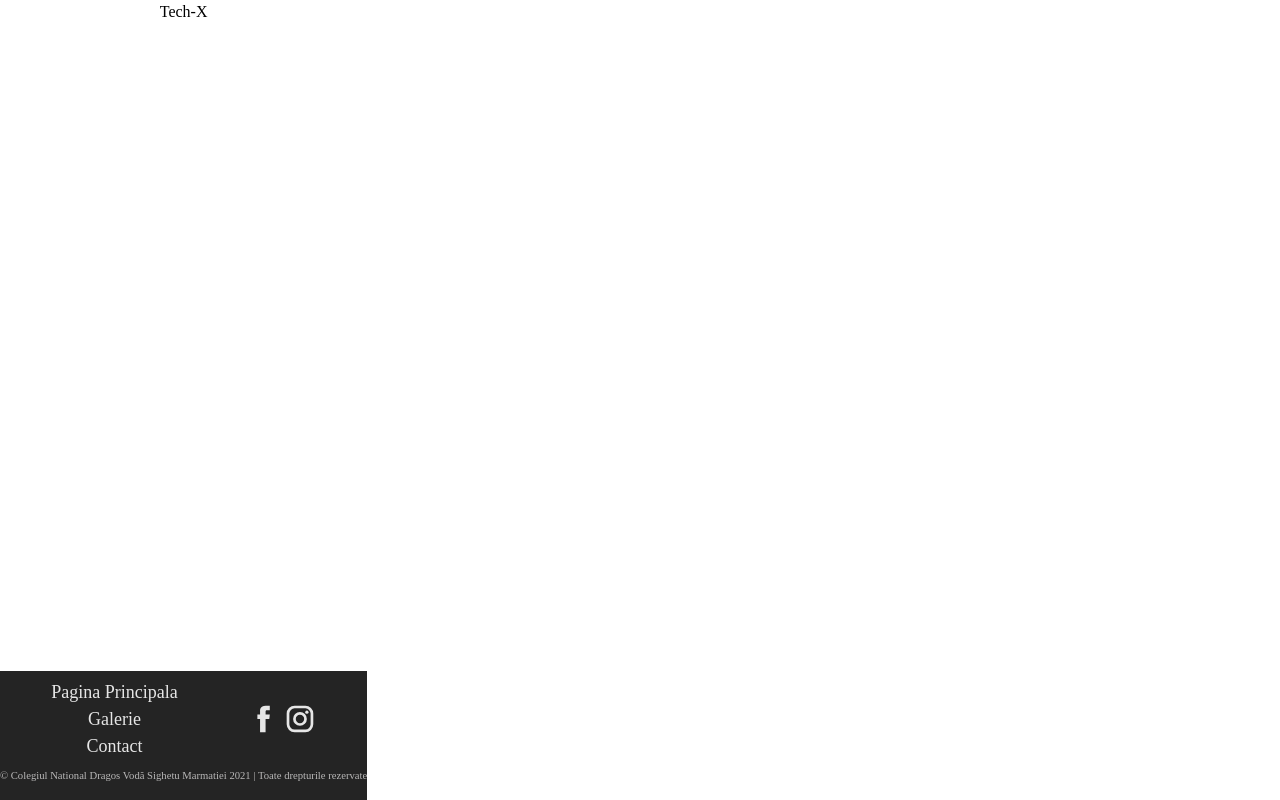
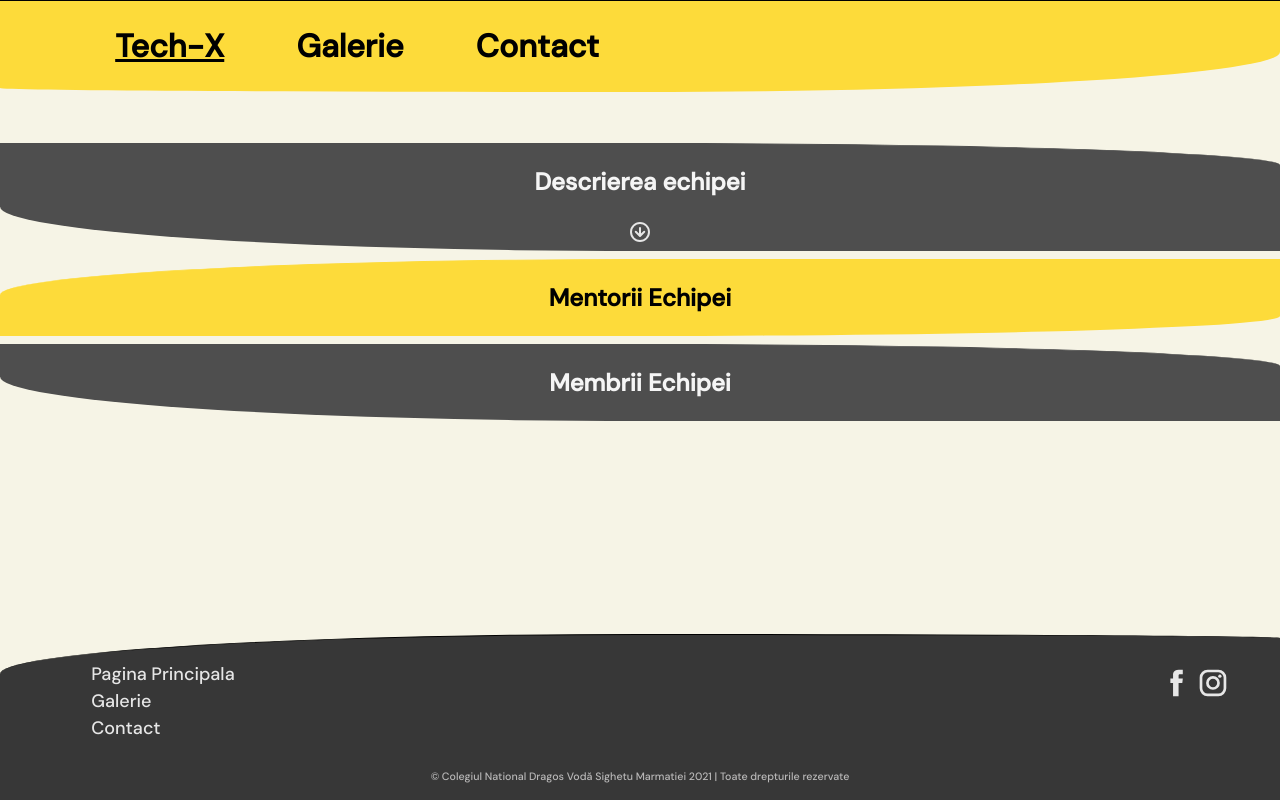
Before and after one commit to Iuura/siteTechX-rework, a plain HTML site: page index.html in a window 1280 px wide. Drawn offline with Linux system fonts and the light colour scheme.

Commit message:
Styling si descriere

```diff
--- a/contact.html
+++ b/contact.html
@@ -1,34 +1,85 @@
 <!DOCTYPE html>
 <html lang="ro">
   <head>
-    <meta charset="UTF-8">
-    <link rel="stylesheet" href="/css/style.css">
-    <meta http-equiv="X-UA-Compatible" content="ie=edge">
-    <meta name="description" content="Pagina echipei de robotica Tech-X, Colegiul National Dragos Vodă Sighetu Marmatiei">
-    <meta name="viewport" content="width=device-width, initial-scale=1.0">
-    <meta name="author" content='sipandrei'>
-    <link rel="shortcut icon" href="" type="image/x-icon">
-    <meta name="copyright" content="Colegiul National Dragos Voda Sighetu Marmatiei">
+    <meta charset="UTF-8" />
+    <link rel="stylesheet" href="/css/style.css" />
+    <meta http-equiv="X-UA-Compatible" content="ie=edge" />
+    <meta
+      name="description"
+      content="Pagina echipei de robotica Tech-X, Colegiul National Dragos Vodă Sighetu Marmatiei"
+    />
+    <meta name="viewport" content="width=device-width, initial-scale=1.0" />
+    <meta name="author" content="sipandrei" />
+    <link rel="shortcut icon" href="" type="image/x-icon" />
+    <link rel="preconnect" href="https://fonts.gstatic.com" />
+    <link
+      href="https://fonts.googleapis.com/css2?family=DM+Sans:wght@500&family=Quicksand:wght@500&display=swap"
+      rel="stylesheet"
+    />
+    <meta
+      name="copyright"
+      content="Colegiul National Dragos Voda Sighetu Marmatiei"
+    />
     <title>Echipa Tech-X</title>
   </head>
   <body>
     <header>
-        <center>Tech-X</center>
+      <h1 id="pagini">
+        <a href="/index.html">Tech-X</a>
+        <a href="/galerie.html">Galerie</a>
+        <a href="contact.html" style="text-decoration: underline">Contact</a>
+      </h1>
     </header>
     <main></main>
     <footer>
       <div id="continutFooter">
-            <div id='linkuri'>
-                <center> <a href="index.html" class="linkFooter">Pagina Principala</a> <br>
-                <a href="galerie.html" class="linkFooter">Galerie</a> <br>
-                <a href="contact.html" class="linkFooter">Contact</a> </center>
+        <div id="linkuri">
+          <ul>
+            <li><a href="index.html">Pagina Principala</a></li>
+            <li><a href="galerie.html">Galerie</a></li>
+            <li><a href="contact.html">Contact</a></li>
+          </ul>
         </div>
         <aside>
-                <a href="https://www.facebook.com/techx.cndv"><svg xmlns="http://www.w3.org/2000/svg" viewBox="-7 -2 24 24" width="32" height="32" preserveAspectRatio="xMinYMin" class="icon__icon"><path d="M2.046 3.865v2.748H.032v3.36h2.014v9.986H6.18V9.974h2.775s.26-1.611.386-3.373H6.197V4.303c0-.343.45-.805.896-.805h2.254V0H6.283c-4.34 0-4.237 3.363-4.237 3.865z"></path></svg></a>
-                <a href='https://www.instagram.com/tech_x.cndv/'><svg xmlns="http://www.w3.org/2000/svg" viewBox="-2 -2 24 24" width="32" height="32" preserveAspectRatio="xMinYMin" class="icon__icon"><path d="M14.017 0h-8.07A5.954 5.954 0 0 0 0 5.948v8.07a5.954 5.954 0 0 0 5.948 5.947h8.07a5.954 5.954 0 0 0 5.947-5.948v-8.07A5.954 5.954 0 0 0 14.017 0zm3.94 14.017a3.94 3.94 0 0 1-3.94 3.94h-8.07a3.94 3.94 0 0 1-3.939-3.94v-8.07a3.94 3.94 0 0 1 3.94-3.939h8.07a3.94 3.94 0 0 1 3.939 3.94v8.07z"></path><path d="M9.982 4.819A5.17 5.17 0 0 0 4.82 9.982a5.17 5.17 0 0 0 5.163 5.164 5.17 5.17 0 0 0 5.164-5.164A5.17 5.17 0 0 0 9.982 4.82zm0 8.319a3.155 3.155 0 1 1 0-6.31 3.155 3.155 0 0 1 0 6.31z"></path><circle cx="15.156" cy="4.858" r="1.237"></circle></svg></a>
+          <a href="https://www.facebook.com/techx.cndv"
+            ><svg
+              xmlns="http://www.w3.org/2000/svg"
+              viewBox="-7 -2 24 24"
+              width="32"
+              height="32"
+              preserveAspectRatio="xMinYMin"
+              class="icon__icon"
+            >
+              <path
+                d="M2.046 3.865v2.748H.032v3.36h2.014v9.986H6.18V9.974h2.775s.26-1.611.386-3.373H6.197V4.303c0-.343.45-.805.896-.805h2.254V0H6.283c-4.34 0-4.237 3.363-4.237 3.865z"
+              ></path></svg
+          ></a>
+          <a href="https://www.instagram.com/tech_x.cndv/"
+            ><svg
+              xmlns="http://www.w3.org/2000/svg"
+              viewBox="-2 -2 24 24"
+              width="32"
+              height="32"
+              preserveAspectRatio="xMinYMin"
+              class="icon__icon"
+            >
+              <path
+                d="M14.017 0h-8.07A5.954 5.954 0 0 0 0 5.948v8.07a5.954 5.954 0 0 0 5.948 5.947h8.07a5.954 5.954 0 0 0 5.947-5.948v-8.07A5.954 5.954 0 0 0 14.017 0zm3.94 14.017a3.94 3.94 0 0 1-3.94 3.94h-8.07a3.94 3.94 0 0 1-3.939-3.94v-8.07a3.94 3.94 0 0 1 3.94-3.939h8.07a3.94 3.94 0 0 1 3.939 3.94v8.07z"
+              ></path>
+              <path
+                d="M9.982 4.819A5.17 5.17 0 0 0 4.82 9.982a5.17 5.17 0 0 0 5.163 5.164 5.17 5.17 0 0 0 5.164-5.164A5.17 5.17 0 0 0 9.982 4.82zm0 8.319a3.155 3.155 0 1 1 0-6.31 3.155 3.155 0 0 1 0 6.31z"
+              ></path>
+              <circle cx="15.156" cy="4.858" r="1.237"></circle></svg
+          ></a>
         </aside>
       </div>
-        <center id="copyright"><small> © Colegiul National Dragos Vodă Sighetu Marmatiei 2021 | Toate drepturile rezervate</small></center>
+      <center id="copyright">
+        <small>
+          © Colegiul National Dragos Vodă Sighetu Marmatiei 2021 | Toate
+          drepturile rezervate</small
+        >
+      </center>
     </footer>
+    <script src="main.js"></script>
   </body>
 </html>
--- a/css/style.css
+++ b/css/style.css
@@ -1,21 +1,39 @@
-body{
+.ascuns {
+  display: none;
+}
+
+html {
+  overflow-y: scroll;
+  overflow-x: hidden;
+  background-color: #f6f4e6;
+}
+body {
   color: black;
   line-height: 1.5;
   margin: 0%;
   height: 100vh;
-    width: fit-content;
-    overflow: auto;
+  width: 100vw;
   display: grid;
   grid-template-rows: auto 10fr auto;
+  font-family: "DM sans", "Segoe UI", Tahoma, Geneva, Verdana, sans-serif;
+  position: absolute;
 }
-footer{
+footer {
   display: grid;
-    background-color: rgb(36, 36, 36);
+  background-color: rgb(55, 55, 55);
+  border-top: solid 1px black;
+  border-radius: 100%/10vh 1vh 0 0;
 }
-svg{
+header {
+  background-color: #fddb3a;
+  border-top: solid 1px black;
+  border-radius: 100%/0 0 10vh 1vh;
+  margin-bottom: 4vw;
+}
+svg {
   fill: rgb(230, 230, 230);
 }
-aside{
+aside {
   margin-top: 4vh;
   display: inline;
   width: auto;
@@ -23,7 +41,7 @@ aside{
   float: right;
   margin-right: 4vw;
 }
-#copyright{
+#copyright {
   margin-bottom: 2vh;
   width: 100%;
   color: rgb(185, 184, 184);
@@ -31,14 +49,65 @@ aside{
   display: grid;
   align-items: center;
 }
-#linkuri{
+#linkuri {
   display: inline-block;
   grid-row: 1/2;
   margin: 1vh;
   margin-left: 4vw;
   font-size: large;
 }
-.linkFooter{
-    color: rgb(230, 230, 230);
+a {
   text-decoration: none;
 }
+#linkuri li,
+#linkuri a {
+  color: rgb(230, 230, 230);
+  list-style-type: none;
+}
+main {
+  display: -webkit-box;
+  display: -moz-box;
+  display: -ms-flexbox;
+  display: -webkit-flex;
+  display: flex;
+  flex-direction: column;
+  flex-wrap: wrap;
+}
+main div {
+  margin-bottom: 1vh;
+}
+#descriere p,
+.membru p,
+.membruR p {
+  text-align: justify;
+  margin-left: 3vw;
+  margin-right: 4vw;
+}
+#pagini {
+  margin-left: 4vw;
+}
+header h1 a {
+  color: black;
+  margin-left: 5vw;
+}
+header h1 a:hover {
+  text-decoration: underline wavy;
+}
+.extindere {
+  cursor: pointer;
+}
+.intunecat {
+  background-color: #4e4e4e;
+  color: whitesmoke;
+  border-top: solid 1px #4e4e4e;
+  border-radius: 90%/0vh 5vh 0vh 10vh;
+}
+.galbui {
+  background-color: #fddb3a;
+  color: black;
+  border-top: solid 1px #fddb3a;
+  border-radius: 100%/9vh 0vh 5vh 0vh;
+}
+
+#mentori {
+}
--- a/index.html
+++ b/index.html
@@ -1,34 +1,125 @@
 <!DOCTYPE html>
 <html lang="ro">
   <head>
-    <meta charset="UTF-8">
-    <link rel="stylesheet" href="/css/style.css">
-    <meta http-equiv="X-UA-Compatible" content="ie=edge">
-    <meta name="description" content="Pagina echipei de robotica Tech-X, Colegiul National Dragos Vodă Sighetu Marmatiei">
-    <meta name="viewport" content="width=device-width, initial-scale=1.0">
-    <meta name="author" content='sipandrei'>
-    <link rel="shortcut icon" href="" type="image/x-icon">
-    <meta name="copyright" content="Colegiul National Dragos Voda Sighetu Marmatiei">
+    <meta charset="UTF-8" />
+    <link rel="stylesheet" href="/css/style.css" />
+    <meta http-equiv="X-UA-Compatible" content="ie=edge" />
+    <meta
+      name="description"
+      content="Pagina echipei de robotica Tech-X, Colegiul National Dragos Vodă Sighetu Marmatiei"
+    />
+    <meta name="viewport" content="width=device-width, initial-scale=1.0" />
+    <meta name="author" content="sipandrei" />
+    <link rel="shortcut icon" href="" type="image/x-icon" />
+    <link rel="preconnect" href="https://fonts.gstatic.com" />
+    <link
+      href="https://fonts.googleapis.com/css2?family=DM+Sans:wght@500&family=Quicksand:wght@500&display=swap"
+      rel="stylesheet"
+    />
+    <meta
+      name="copyright"
+      content="Colegiul National Dragos Voda Sighetu Marmatiei"
+    />
     <title>Echipa Tech-X</title>
   </head>
   <body>
     <header>
-        <center>Tech-X</center>
+      <h1 id="pagini">
+        <a href="/index.html" style="text-decoration: underline">Tech-X</a>
+        <a href="/galerie.html">Galerie</a>
+        <a href="contact.html">Contact</a>
+      </h1>
     </header>
-    <main></main>
+    <main>
+      <div id="descriere" class="intunecat">
+        <h2><center>Descrierea echipei</center></h2>
+        <p class="deExtins ascuns">
+          Suntem colegi de echipa, colegi de scoala, in parte chiar colegi de
+          clasa, suntem prieteni, dar cel mai important este ca suntem, in felul
+          nostru, o familie - Tech-X. Ca in orice familie, exista si intre noi
+          unele dispute, mai mici sau mai mari, cauzate de stresul pandemic, de
+          presiune si de emotii. Totusi, inafara acestor exceptii, ne intelegem
+          de minune. Sa petrecem timp impreuna, chiar muncind, e placut. Ne
+          place in atelierul nostru, un mic colt de lume unde sa ne adunam, sa
+          mai impartasim unele amintiri, sa ne facem altele noi. Sa stam pur si
+          simplu lucrand in liniste si cu muzica pe fundal, sau sa cantam noi,
+          interpretand piese vechi care trezesc amintiri si ne amuza pe toti,
+          sau cand orele petrecute in atelier se cam aduna si avem nevoie de
+          pauza, gasim mereu cate un joculet sau vreo activitate mai mult sau
+          mai putin iesita din comun pe care sa o punem la cale. Cel putin unul
+          din noi apare mereu cu vreo idee trasnita, pentru ca de ce nu? De ce
+          nu ne-am distra? Cu atat mai mult cu cat jumatate din echipa va
+          absolvi anul acesta. Nu avem de unde sa stim ce se va intampla, poate
+          nu ne v-om mai vedea in aceasta formula, asa ca profitam cat mai putem
+          unii de prezenta celorlalti. Familia Tech-x este, oricum, una de
+          nebuni, dar asta ne face speciali, nebunia fiecaruia, si, cand o gasca
+          de nebuni se intalnesc, ce ar putea iesii daca nu distractie?
+        </p>
+        <center class="extindere">
+          <img src="/poze/arrow-circle-down.svg" alt="extinde" />
+        </center>
+      </div>
+
+      <div id="mentori" class="galbui">
+        <h2><center>Mentorii Echipei</center></h2>
+      </div>
+      <div class="intunecat">
+        <h2>
+          <center>Membrii Echipei</center>
+        </h2>
+        <div class="membru"></div>
+        <div class="membruR"></div>
+      </div>
+    </main>
     <footer>
       <div id="continutFooter">
-            <div id='linkuri'>
-                <center> <a href="index.html" class="linkFooter">Pagina Principala</a> <br>
-                <a href="galerie.html" class="linkFooter">Galerie</a> <br>
-                <a href="contact.html" class="linkFooter">Contact</a> </center>
+        <div id="linkuri">
+          <ul>
+            <li><a href="index.html">Pagina Principala</a></li>
+            <li><a href="galerie.html">Galerie</a></li>
+            <li><a href="contact.html">Contact</a></li>
+          </ul>
         </div>
         <aside>
-                <a href="https://www.facebook.com/techx.cndv"><svg xmlns="http://www.w3.org/2000/svg" viewBox="-7 -2 24 24" width="32" height="32" preserveAspectRatio="xMinYMin" class="icon__icon"><path d="M2.046 3.865v2.748H.032v3.36h2.014v9.986H6.18V9.974h2.775s.26-1.611.386-3.373H6.197V4.303c0-.343.45-.805.896-.805h2.254V0H6.283c-4.34 0-4.237 3.363-4.237 3.865z"></path></svg></a>
-                <a href='https://www.instagram.com/tech_x.cndv/'><svg xmlns="http://www.w3.org/2000/svg" viewBox="-2 -2 24 24" width="32" height="32" preserveAspectRatio="xMinYMin" class="icon__icon"><path d="M14.017 0h-8.07A5.954 5.954 0 0 0 0 5.948v8.07a5.954 5.954 0 0 0 5.948 5.947h8.07a5.954 5.954 0 0 0 5.947-5.948v-8.07A5.954 5.954 0 0 0 14.017 0zm3.94 14.017a3.94 3.94 0 0 1-3.94 3.94h-8.07a3.94 3.94 0 0 1-3.939-3.94v-8.07a3.94 3.94 0 0 1 3.94-3.939h8.07a3.94 3.94 0 0 1 3.939 3.94v8.07z"></path><path d="M9.982 4.819A5.17 5.17 0 0 0 4.82 9.982a5.17 5.17 0 0 0 5.163 5.164 5.17 5.17 0 0 0 5.164-5.164A5.17 5.17 0 0 0 9.982 4.82zm0 8.319a3.155 3.155 0 1 1 0-6.31 3.155 3.155 0 0 1 0 6.31z"></path><circle cx="15.156" cy="4.858" r="1.237"></circle></svg></a>
+          <a href="https://www.facebook.com/techx.cndv"
+            ><svg
+              xmlns="http://www.w3.org/2000/svg"
+              viewBox="-7 -2 24 24"
+              width="32"
+              height="32"
+              preserveAspectRatio="xMinYMin"
+              class="icon__icon"
+            >
+              <path
+                d="M2.046 3.865v2.748H.032v3.36h2.014v9.986H6.18V9.974h2.775s.26-1.611.386-3.373H6.197V4.303c0-.343.45-.805.896-.805h2.254V0H6.283c-4.34 0-4.237 3.363-4.237 3.865z"
+              ></path></svg
+          ></a>
+          <a href="https://www.instagram.com/tech_x.cndv/"
+            ><svg
+              xmlns="http://www.w3.org/2000/svg"
+              viewBox="-2 -2 24 24"
+              width="32"
+              height="32"
+              preserveAspectRatio="xMinYMin"
+              class="icon__icon"
+            >
+              <path
+                d="M14.017 0h-8.07A5.954 5.954 0 0 0 0 5.948v8.07a5.954 5.954 0 0 0 5.948 5.947h8.07a5.954 5.954 0 0 0 5.947-5.948v-8.07A5.954 5.954 0 0 0 14.017 0zm3.94 14.017a3.94 3.94 0 0 1-3.94 3.94h-8.07a3.94 3.94 0 0 1-3.939-3.94v-8.07a3.94 3.94 0 0 1 3.94-3.939h8.07a3.94 3.94 0 0 1 3.939 3.94v8.07z"
+              ></path>
+              <path
+                d="M9.982 4.819A5.17 5.17 0 0 0 4.82 9.982a5.17 5.17 0 0 0 5.163 5.164 5.17 5.17 0 0 0 5.164-5.164A5.17 5.17 0 0 0 9.982 4.82zm0 8.319a3.155 3.155 0 1 1 0-6.31 3.155 3.155 0 0 1 0 6.31z"
+              ></path>
+              <circle cx="15.156" cy="4.858" r="1.237"></circle></svg
+          ></a>
         </aside>
       </div>
-        <center id="copyright"><small> © Colegiul National Dragos Vodă Sighetu Marmatiei 2021 | Toate drepturile rezervate</small></center>
+      <center id="copyright">
+        <small>
+          © Colegiul National Dragos Vodă Sighetu Marmatiei 2021 | Toate
+          drepturile rezervate</small
+        >
+      </center>
     </footer>
+    <script src="main.js"></script>
   </body>
 </html>
--- /dev/null
+++ b/main.js
@@ -0,0 +1,16 @@
+const extindere = document.querySelectorAll(".extindere");
+const deExtins = document.querySelectorAll(".deExtins");
+
+extindere[0].addEventListener("click", () => extinde(0));
+
+function extinde(x) {
+  if (deExtins[x].classList.contains("ascuns")) {
+    deExtins[x].classList.remove("ascuns");
+    extindere[x].innerHTML =
+      '<img src="/poze/arrow-circle-up.svg" alt="extinde" />';
+  } else {
+    deExtins[x].classList.add("ascuns");
+    extindere[x].innerHTML =
+      '<img src="/poze/arrow-circle-down.svg" alt="extinde" />';
+  }
+}
```
Also changed, not shown: galerie.html (+67 -16 lines), poze/arrow-circle-down.svg (added), poze/arrow-circle-up.svg (added). Lines whose indentation alone changed are shown as unchanged.
